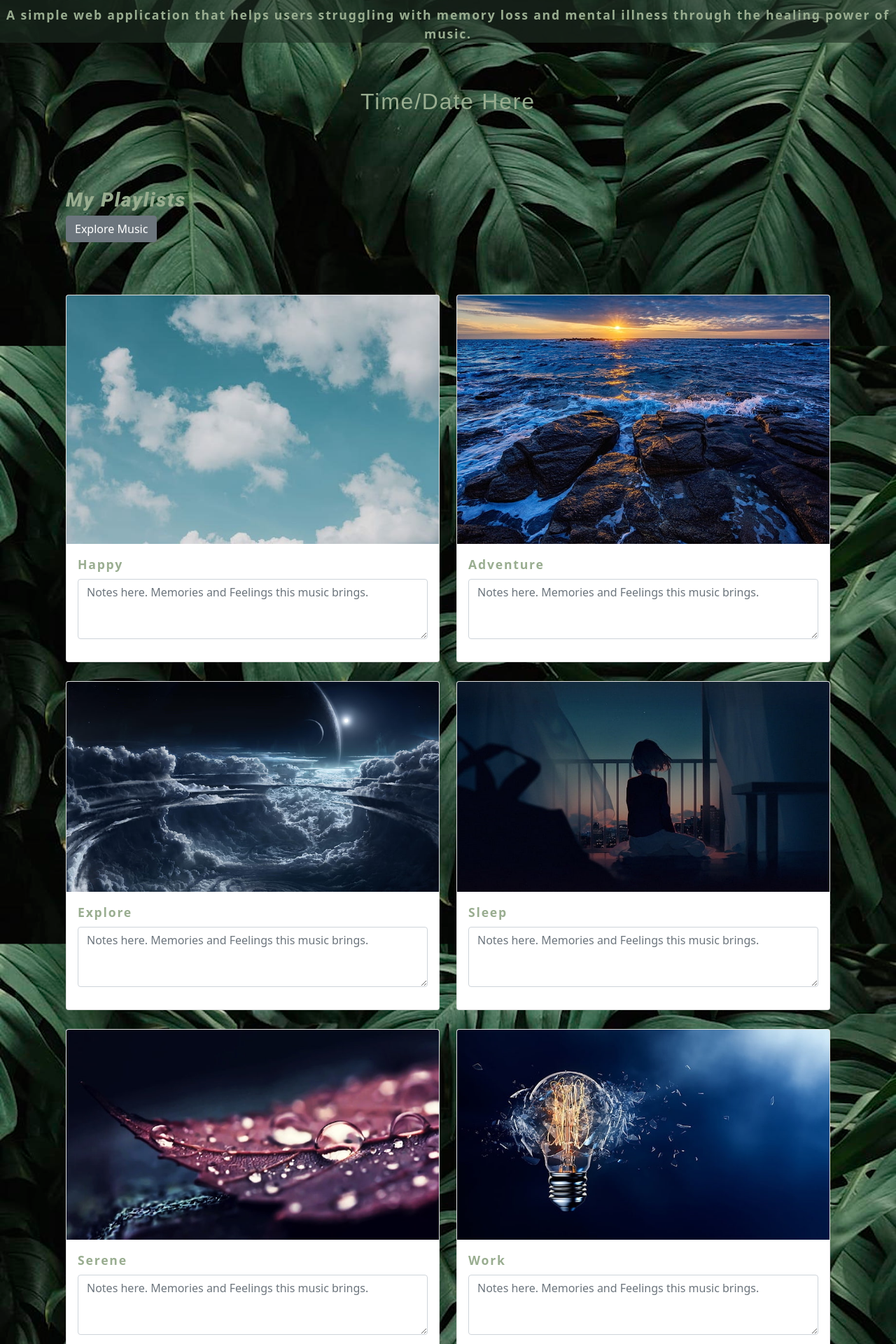
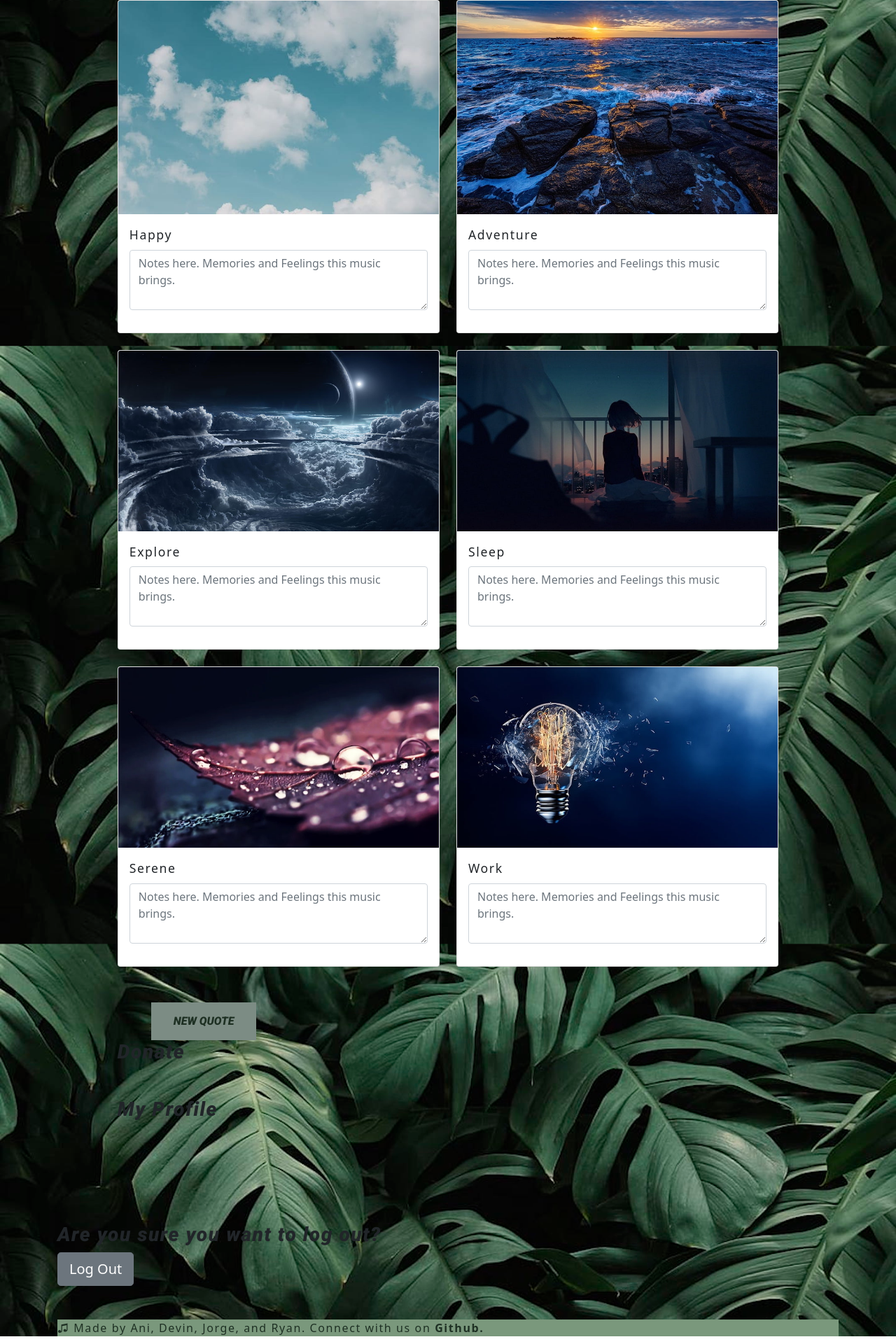
Before and after one commit to anidino/Present, a React (Create React App) app in the folder client/: page / in a window 1280 px wide. Shown: the part 360-2280 px from the top of the page at 70% size. Built offline with nearby package versions, Linux system fonts and the light colour scheme; a web font is replaced by a local one.

Commit message:
reactRouter implemented. npm i react-router-dom and jwt-decode

```diff
--- a/client/package.json
+++ b/client/package.json
@@ -4,16 +4,19 @@
   "private": true,
   "dependencies": {
     "@apollo/client": "^3.4.16",
+    "@apollo/react-hooks": "^4.0.0",
     "@testing-library/jest-dom": "^5.14.1",
     "@testing-library/react": "^11.2.7",
     "@testing-library/user-event": "^12.8.3",
     "bootstrap": "^5.1.3",
     "graphql": "^15.6.1",
+    "jwt-decode": "^3.1.2",
     "mdbreact": "^5.1.0",
     "react": "^17.0.2",
     "react-animated-text": "^0.1.4",
     "react-bootstrap": "^2.0.0",
     "react-dom": "^17.0.2",
+    "react-router-dom": "^5.3.0",
     "react-scripts": "4.0.3",
     "reactstrap": "^8.10.0",
     "web-vitals": "^1.1.2"
--- a/client/src/App.js
+++ b/client/src/App.js
@@ -1,18 +1,10 @@
-
-import React from 'react';
-import Profile from './components/Profile';
-import Time from './components/Time';
-import Quote from './components/Quote';
-import Nav from './components/Nav';
-import Gallery from './components/Gallery';
-import Donate from './components/Donate';
-import Logout from './components/Logout';
-import Logo from './components/Logo';
-import Playlists from './components/Playlists';
-import Footer from './components/Footer';
-import 'bootstrap/dist/css/bootstrap.min.css';
-import './App.css';
-
+import React from "react";
+import "./App.css";
+import "bootstrap/dist/css/bootstrap.min.css";
+import { Switch, Route } from "react-router-dom";
+import Home from "./pages/Home";
+import Login from "./pages/Login";
+// import Signup from "./pages/Signup";
 
 // const httpLink = createHttpLink({
 //   uri: "http://localhost:3001/graphql",
@@ -26,33 +18,12 @@ import './App.css';
 function App() {
   return (
     <div>
-      <div>
-      <Nav></Nav>
-
-      </div>
-
-
-      <div>
-      <Logo></Logo>
-
-      <Time></Time>
-      </div>
-
-      <main>
-      <Playlists></Playlists>
-      <Gallery></Gallery>
-      <Quote></Quote>
-      <Donate></Donate>
-      <Profile></Profile>
-
-
-      </main>
-      <div>
-        <Logout></Logout>
-      </div>
-      <footer><Footer></Footer></footer>
+      <Switch>
+        <Route exact path="/" component={Home} />
+        <Route exact path="/login" component={Login} />
+        {/* <Route exact path="/signup" component={Signup} /> */}
+      </Switch>
     </div>
-
   );
 }
 
--- a/client/src/index.js
+++ b/client/src/index.js
@@ -2,10 +2,15 @@ import React from "react";
 import ReactDOM from "react-dom";
 import "./index.css";
 import App from "./App";
+import { BrowserRouter as Router } from "react-router-dom";
 import reportWebVitals from "./reportWebVitals";
+
+//set up router to access browser router in app
 ReactDOM.render(
   <React.StrictMode>
-    <App />
+    <Router>
+      <App />
+    </Router>
   </React.StrictMode>,
   document.getElementById("root")
 );
--- a/client/src/pages/Home.js
+++ b/client/src/pages/Home.js
@@ -1,14 +1,45 @@
 import React from "react";
-import Hero from "../components/Profile";
+import Profile from "../components/Profile";
+import Time from "../components/Time";
+import Quote from "../components/Quote";
 import Nav from "../components/Nav";
-import Login from "../components/Time"
-
+import Gallery from "../components/Gallery";
+import Donate from "../components/Donate";
+import Logout from "../components/Logout";
+// import Login from "../components/Login";
+// import Logo from '../components/Logo';
+import Playlists from "../components/Playlists";
+import Footer from "../components/Footer";
 
 const Home = () => {
   return (
     <div className="container">
-      <Hero />
-      <Nav />
+      <div>
+        <Nav></Nav>
+      </div>
+
+      <div>
+        <Time></Time>
+      </div>
+
+      {/* <div>
+        <Login></Login>
+      </div> */}
+
+      <main>
+        <Playlists></Playlists>
+        <Gallery></Gallery>
+        <Quote></Quote>
+        <Donate></Donate>
+        <Profile></Profile>
+        {/* <Login></Login> */}
+      </main>
+      <div>
+        <Logout></Logout>
+      </div>
+      <footer>
+        <Footer></Footer>
+      </footer>
     </div>
   );
 };
--- a/client/src/pages/Login.js
+++ b/client/src/pages/Login.js
@@ -1,74 +1,57 @@
 import React, { useState } from "react";
-import { useMutation } from '@apollo/react-hooks';
+import { useMutation } from "@apollo/react-hooks";
 import { Link } from "react-router-dom";
-import { LOGIN } from "../utils/mutations"
+import { MUTATION_LOGIN } from "../utils/mutations";
 import Auth from "../utils/auth";
 
 function Login(props) {
-  const [formState, setFormState] = useState({ email: '', password: '' })
-  const [login, { error }] = useMutation(LOGIN);
+  const [formState, setFormState] = useState({ email: "", password: "" });
+  const [login, { error }] = useMutation(MUTATION_LOGIN);
 
-  const handleFormSubmit = async event => {
+  const handleFormSubmit = async (event) => {
     event.preventDefault();
     try {
-      const mutationResponse = await login({ variables: { email: formState.email, password: formState.password } })
+      const mutationResponse = await login({ variables: { email: formState.email, password: formState.password } });
       const token = mutationResponse.data.login.token;
       Auth.login(token);
     } catch (e) {
-      console.log(e)
+      console.log(e);
     }
   };
 
-  const handleChange = event => {
+  const handleChange = (event) => {
     const { name, value } = event.target;
     setFormState({
       ...formState,
-      [name]: value
+      [name]: value,
     });
   };
 
   return (
     <div className="container my-1">
-      <Link to="/signup">
-        ← Go to Signup
-      </Link>
+      <Link to="/signup">← Go to Signup</Link>
 
       <h2>Login</h2>
       <form onSubmit={handleFormSubmit}>
         <div className="flex-row space-between my-2">
           <label htmlFor="email">Email address:</label>
-          <input
-            placeholder="youremail@test.com"
-            name="email"
-            type="email"
-            id="email"
-            onChange={handleChange}
-          />
+          <input placeholder="youremail@test.com" name="email" type="email" id="email" onChange={handleChange} />
         </div>
         <div className="flex-row space-between my-2">
           <label htmlFor="pwd">Password:</label>
-          <input
-            placeholder="******"
-            name="password"
-            type="password"
-            id="pwd"
-            onChange={handleChange}
-          />
+          <input placeholder="******" name="password" type="password" id="pwd" onChange={handleChange} />
         </div>
-        {
-          error ? <div>
-            <p className="error-text" >The provided credentials are incorrect</p>
-          </div> : null
-        }
+        {error ? (
+          <div>
+            <p className="error-text">The provided credentials are incorrect</p>
+          </div>
+        ) : null}
         <div className="flex-row flex-end">
-          <button type="submit">
-            Submit
-          </button>
+          <button type="submit">Submit</button>
         </div>
       </form>
     </div>
   );
 }
 
-
 export default Login;
--- /dev/null
+++ b/client/src/utils/auth.js
@@ -0,0 +1,46 @@
+import decode from "jwt-decode";
+
+class AuthService {
+  getProfile() {
+    return decode(this.getToken());
+  }
+
+  loggedIn() {
+    // Checks if there is a saved token and it's still valid
+    const token = this.getToken();
+    return !!token && !this.isTokenExpired(token); // handwaiving here
+  }
+
+  isTokenExpired(token) {
+    try {
+      const decoded = decode(token);
+      if (decoded.exp < Date.now() / 1000) {
+        return true;
+      } else return false;
+    } catch (err) {
+      return false;
+    }
+  }
+
+  getToken() {
+    // Retrieves the user token from localStorage
+    return localStorage.getItem("id_token");
+  }
+
+  login(idToken) {
+    // Saves user token to localStorage
+    localStorage.setItem("id_token", idToken);
+
+    window.location.assign("/");
+  }
+
+  logout() {
+    // Clear user token and profile data from localStorage
+    // axios.defaults.headers.common["Authorization"] = null;
+    localStorage.removeItem("id_token");
+    // this will reload the page and reset the state of the application
+    window.location.assign("/");
+  }
+}
+
+export default new AuthService();
```
Also changed, not shown: client/src/components/Nav/index.js (+11 -16 lines), client/src/pages/Signup.js (+16 -43 lines), 2 other files (tests, documents, lock files or other folders).
